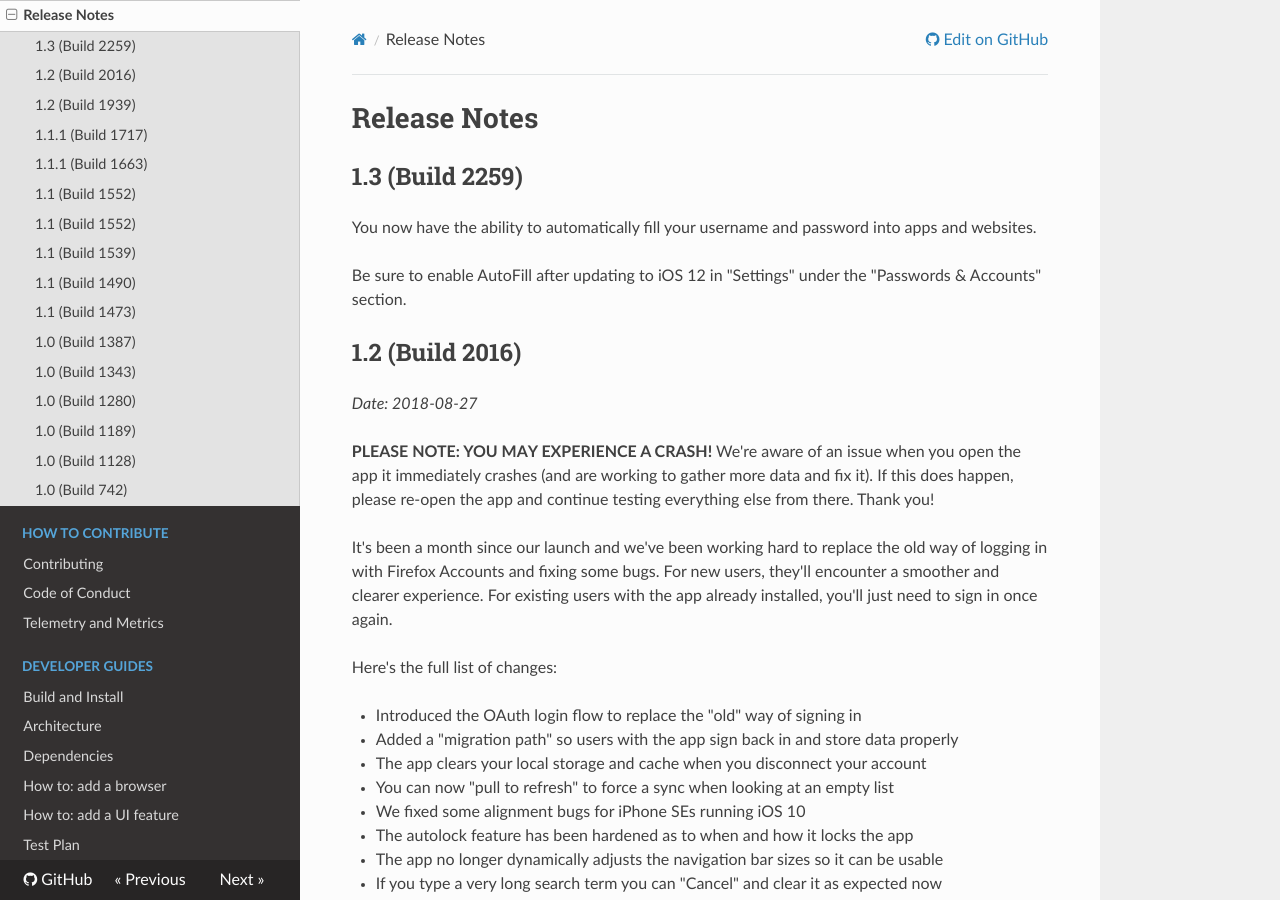
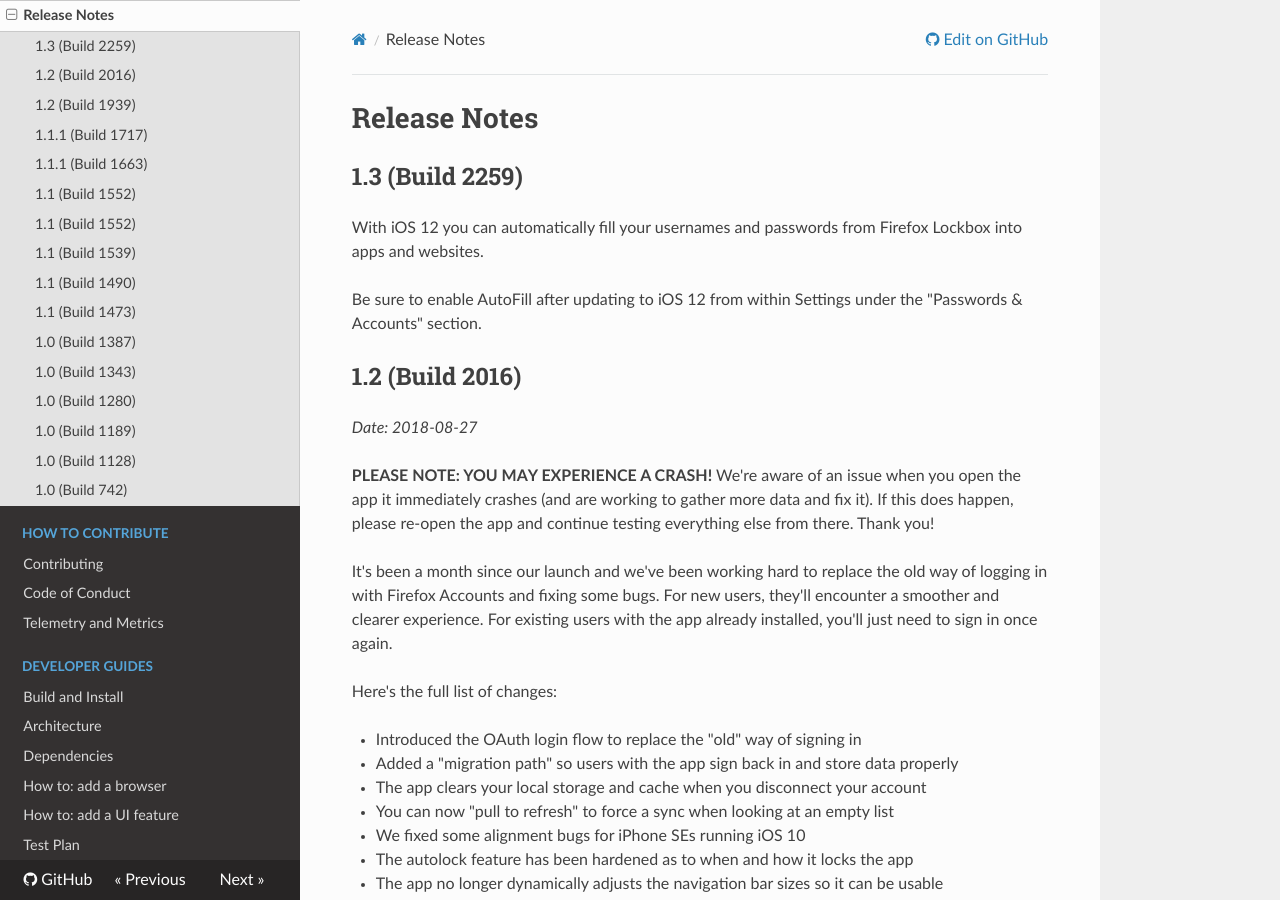
Before and after one commit to mozilla-lockwise/lockwise-ios, an MkDocs documentation site: the page built from docs/release-notes.md, in a window 1280 px wide and 900 px high. Built offline with MkDocs 1.6.1, drawn with Linux system fonts in a browser that asks for light colours; nearby versions of some CDN libraries.

Commit message:
better release notes in my humble opinion

```diff
--- a/docs/release-notes.md
+++ b/docs/release-notes.md
@@ -2,9 +2,9 @@
 
 ## 1.3 (Build 2259)
 
-You now have the ability to automatically fill your username and password into apps and websites.
+With iOS 12 you can automatically fill your usernames and passwords from Firefox Lockbox into apps and websites.
 
-Be sure to enable AutoFill after updating to iOS 12 in "Settings" under the "Passwords & Accounts" section.
+Be sure to enable AutoFill after updating to iOS 12 from within Settings under the "Passwords & Accounts" section.
 
 ## 1.2 (Build 2016)
 
```
